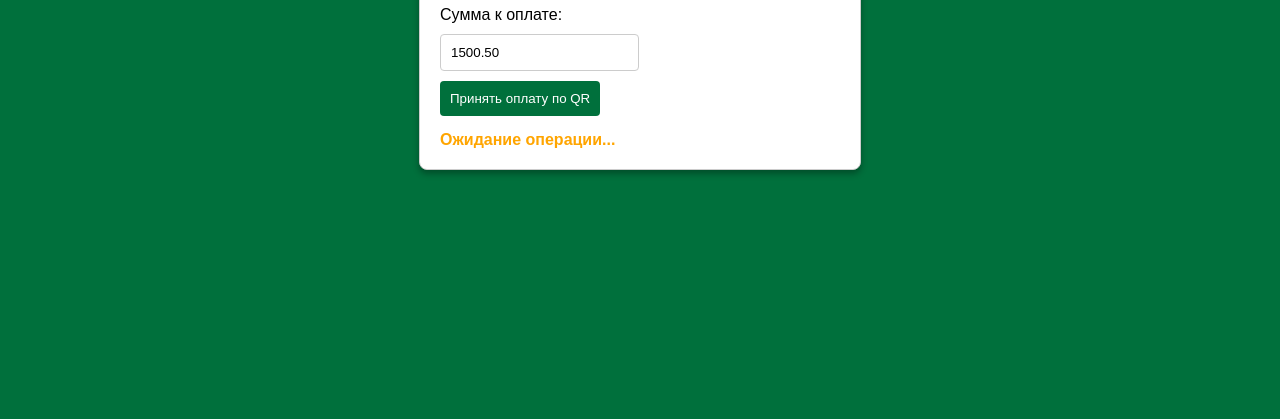
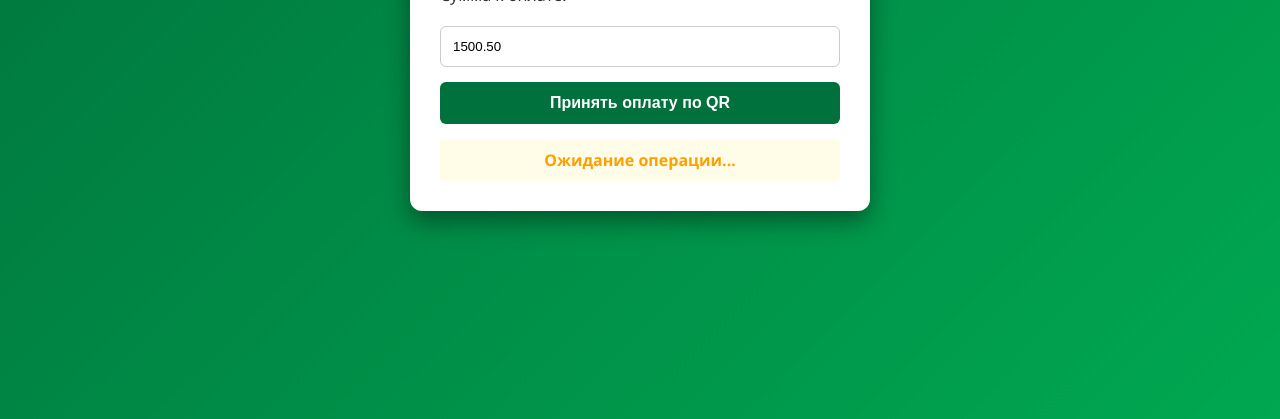
Before and after one commit to matveisem4-dot/cashier-simulator, a website: page public/cashier.html in a window 1280 px wide. Shown: the part 381-800 px from the top of the page. Drawn offline with nearby package versions, Linux system fonts and the light colour scheme; no server answers.

Commit message:
Update cashier.html

```diff
--- a/public/cashier.html
+++ b/public/cashier.html
@@ -1,4 +1,4 @@
-<!-- public/cashier.html (Отцентрированный) -->
+<!-- public/cashier.html (Отцентрированный с градиентом Сбера) -->
 <!DOCTYPE html>
 <html lang="ru">
 <head>
@@ -6,40 +6,62 @@
     <title>Sberbank Kassa Simulation</title>
     <style>
         body {
-            font-family: sans-serif;
+            font-family: 'Segoe UI', Tahoma, Geneva, Verdana, sans-serif; /* Более современный шрифт */
             padding: 0;
             margin: 0;
-            background-color: #00703C; /* Фирменный зеленый Сбера */
+            /* Фирменный градиент Сбера */
+            background: linear-gradient(135deg, #00703C 0%, #00a851 100%);
             display: flex;
             justify-content: center; /* Центрирует горизонтально */
             align-items: center; /* Центрирует вертикально */
             min-height: 100vh; /* Занимает всю высоту экрана */
+            color: #333;
         }
         #terminal {
-            border: 1px solid #ccc;
-            padding: 20px;
+            border: none; /* Убрал лишнюю рамку */
+            padding: 30px;
             width: 400px;
             background-color: white;
-            border-radius: 8px;
-            box-shadow: 0 4px 6px rgba(0,0,0,0.3); /* Более заметная тень на зеленом фоне */
+            border-radius: 12px; /* Сделал углы более округлыми */
+            box-shadow: 0 10px 25px rgba(0,0,0,0.4); /* Более выразительная тень */
+            text-align: center;
         }
-        h1 { color: #00703C; } /* Заголовок тоже делаем зеленым */
-        .status { margin-top: 15px; font-weight: bold; }
-        .pending { color: orange; }
-        .paid { color: #00703C; }
-        input, button { padding: 10px; margin-top: 10px; border-radius: 4px; border: 1px solid #ccc; }
-        button { background-color: #00703C; color: white; border: none; cursor: pointer; }
+        h1 { color: #00703C; margin-bottom: 20px; } /* Заголовок */
+        .status { margin-top: 15px; font-weight: bold; padding: 10px; border-radius: 4px; }
+        .pending { color: #FFA000; background-color: #FFFDE7; }
+        .paid { color: #00703C; background-color: #E8F5E9; }
+        input, button {
+            padding: 12px;
+            margin-top: 15px;
+            border-radius: 6px;
+            border: 1px solid #ccc;
+            width: 100%;
+            box-sizing: border-box; /* Важно для центрирования */
+        }
+        button {
+            background-color: #00703C;
+            color: white;
+            border: none;
+            cursor: pointer;
+            font-size: 16px;
+            font-weight: bold;
+        }
         button:hover { background-color: #005f33; }
         #completeButton { background-color: #00703C; display: none; }
         #completeButton:hover { background-color: #005f33; }
-        #qrCodeContainer img { width: 200px; height: 200px; }
-        #receipt { border-top: 1px dashed black; margin-top: 20px; padding-top: 10px; font-family: monospace; display: none; }
+        #qrCodeContainer img {
+            width: 200px;
+            height: 200px;
+            margin-top: 20px;
+            border-radius: 8px;
+        }
+        #receipt { border-top: 2px dashed #eee; margin-top: 20px; padding-top: 20px; font-family: monospace; display: none; text-align: left; }
     </style>
 </head>
 <body>
     <div id="terminal">
         <h1>Симулятор POS-терминала</h1>
-        <label>Сумма к оплате:</label><br>
+        <label for="amountInput" style="display: block; text-align: left; margin-bottom: 5px;">Сумма к оплате:</label>
         <input type="number" id="amountInput" value="1500.50" step="0.01"><br>
         <button onclick="startPayment()">Принять оплату по QR</button>
 
@@ -52,7 +74,7 @@
         <button id="completeButton" onclick="completePurchase()">Завершить покупку</button>
 
         <div id="receipt">
-            <p>ООО "Симулятор Кассы"<br>Чек №<span id="receiptOrderId"></span><br>ИТОГ: <span id="receiptAmount"></span> ₽</p>
+            <p style="text-align: center;">--- Чек ---<br>ООО "Симулятор Кассы"<br>Чек №<span id="receiptOrderId"></span><br>ИТОГ: <span id="receiptAmount"></span> ₽</p>
         </div>
     </div>
 
```
